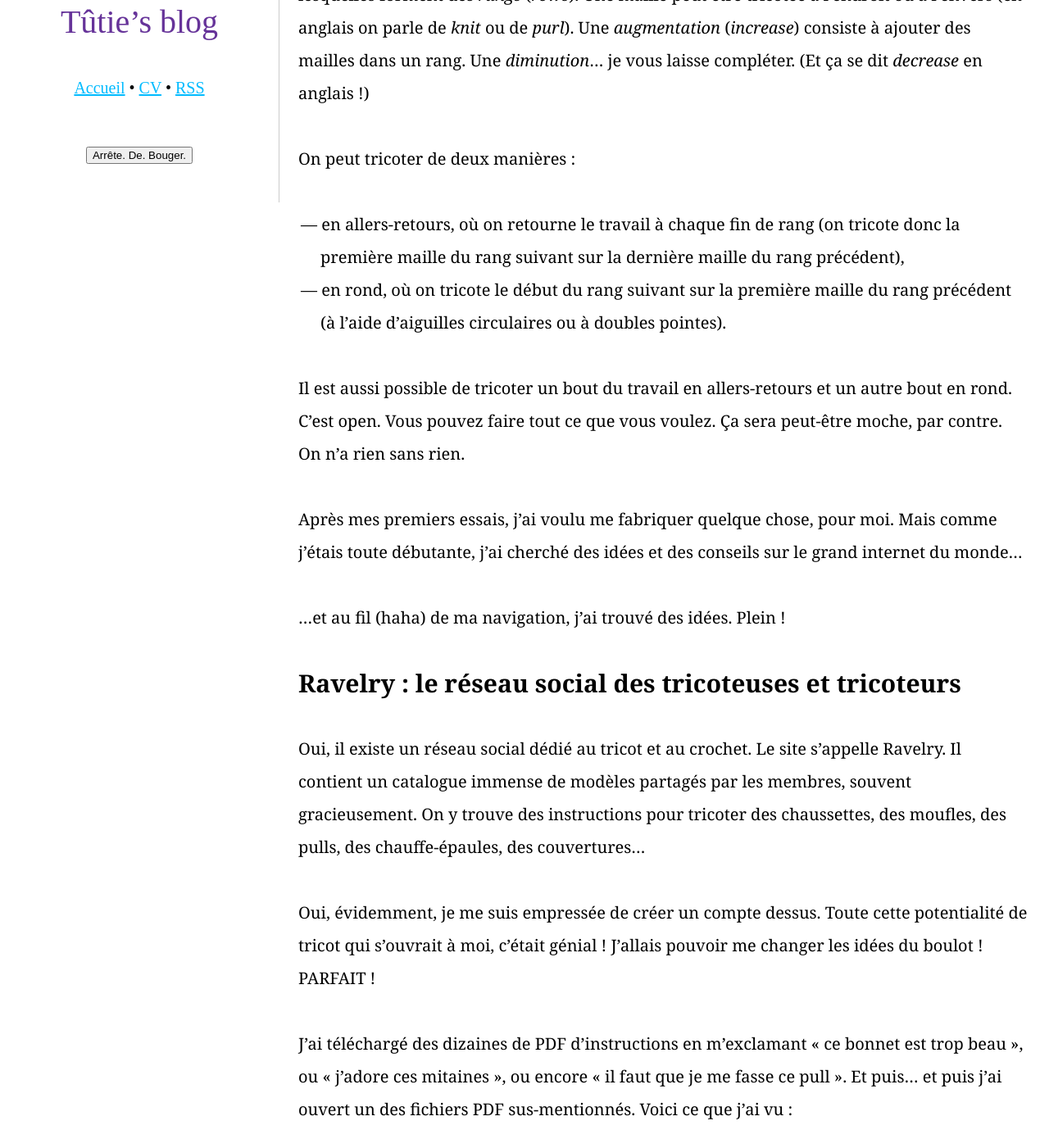
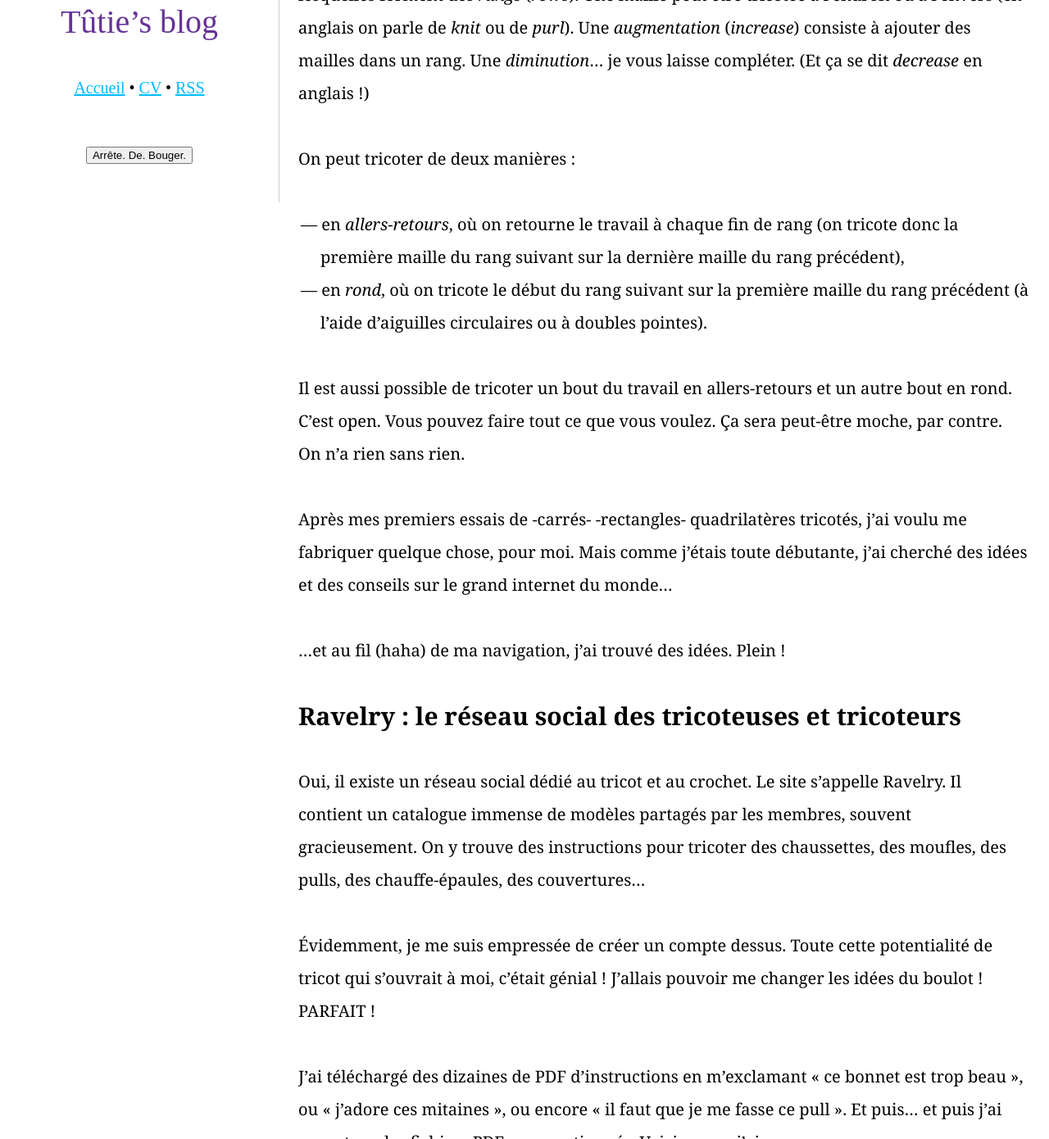
Before and after one commit to tut-tuuut/tut-tuuut.github.io, a Jekyll site: the page built from _posts/2017-03-10-algo-du-tricot.md, in a window 1280 px wide and 1400 px high, scrolled down 1273 px, cut to the strip 0-1390 px from the top of the window. Shown: the whole strip at 82% size. Built offline with Jekyll 4.4.1, drawn with Linux system fonts in a browser that asks for light colours; some of the changed text lies outside the part shown.

Commit message:
Update 2017-03-10-algo-du-tricot.md

```diff
--- a/_posts/2017-03-10-algo-du-tricot.md
+++ b/_posts/2017-03-10-algo-du-tricot.md
@@ -22,12 +22,12 @@
 
 On peut tricoter de deux manières :
 
-* en allers-retours, où on retourne le travail à chaque fin de rang (on tricote donc la première maille du rang suivant sur la dernière maille du rang précédent),
-* en rond, où on tricote le début du rang suivant sur la première maille du rang précédent (à l'aide d'aiguilles circulaires ou à doubles pointes).
+* en _allers-retours_, où on retourne le travail à chaque fin de rang (on tricote donc la première maille du rang suivant sur la dernière maille du rang précédent),
+* en _rond_, où on tricote le début du rang suivant sur la première maille du rang précédent (à l'aide d'aiguilles circulaires ou à doubles pointes).
 
 Il est aussi possible de tricoter un bout du travail en allers-retours et un autre bout en rond. C'est open. Vous pouvez faire tout ce que vous voulez. Ça sera peut-être moche, par contre. On n'a rien sans rien.
 
-Après mes premiers essais, j'ai voulu me fabriquer quelque chose, pour moi. Mais comme j'étais toute débutante, j'ai cherché des idées et des conseils sur le grand internet du monde…
+Après mes premiers essais de -carrés- -rectangles- quadrilatères tricotés, j'ai voulu me fabriquer quelque chose, pour moi. Mais comme j'étais toute débutante, j'ai cherché des idées et des conseils sur le grand internet du monde…
 
 …et au fil (haha) de ma navigation, j'ai trouvé des idées. Plein !
 
@@ -35,7 +35,7 @@
 
 Oui, il existe un réseau social dédié au tricot et au crochet. Le site s'appelle Ravelry. Il contient un catalogue immense de modèles partagés par les membres, souvent gracieusement. On y trouve des instructions pour tricoter des chaussettes, des moufles, des pulls, des chauffe-épaules, des couvertures…
 
-Oui, évidemment, je me suis empressée de créer un compte dessus. Toute cette potentialité de tricot qui s'ouvrait à moi, c'était génial ! J'allais pouvoir me changer les idées du boulot ! PARFAIT !
+Évidemment, je me suis empressée de créer un compte dessus. Toute cette potentialité de tricot qui s'ouvrait à moi, c'était génial ! J'allais pouvoir me changer les idées du boulot ! PARFAIT !
 
 J'ai téléchargé des dizaines de PDF d'instructions en m'exclamant « ce bonnet est trop beau », ou « j'adore ces mitaines », ou encore « il faut que je me fasse ce pull ». Et puis… et puis j'ai ouvert un des fichiers PDF sus-mentionnés. Voici ce que j'ai vu :
 
@@ -71,11 +71,13 @@
 
 Écrire `kfab` au lieu de `knit into the front and back of stitch`, c'est définir une fonction pour alléger le code.
 
-Et `*kfab, slipm, kfab, knit to one st before sm; repeat from * twice`, en programmation, ça s'appelle une boucle `for`.
+Et `*kfab, slipm, kfab, knit to one st before sm; répéter deux fois depuis *`, en programmation, ça s'appelle une boucle `for`.
 
 Et ces gros tableaux imbitables en fonction de la taille du vêtement que l'on tricote, c'est presque une utilisation de variables. (Ou en tout cas ça serait bien !)
 
 On a aussi des boucles `while`. Par exemple, « tricoter tout à l'envers, puis tricoter tout à l'endroit, répéter ces deux rangs _jusqu'à ce que la pièce mesure 30 cm_ ».
+
+On a même une notion de somme de contrôle : je croise souvent des _à la fin de ce rang, vous devriez avoir 118 mailles_.
 
 Qu'on ne vienne pas me répéter que les nanas ne savent pas coder : celles qui écrivent des modèles de tricot font preuve d'une capacité d'abstraction et de modélisation plutôt remarquable. Sans parler de la concentration nécessaire pour comprendre puis suivre un modèle sans se tromper.
 
@@ -97,5 +99,5 @@
 
 D'ailleurs je vois en écrivant cette note qu'il manque 3 rangs d'augmentations dans mon excel… Cela pourrait expliquer que mon truc ait l'air trop petit. Je vais recompter.
 
-(Oui je fais des excel de tricot, et j'assume. Voilà.)
+(Oui, je fais des excel de tricot, et j'assume. Voilà.)
 (Ah oui et effectivement, je tricote en franglais. Ça va plus vite de dire _knit_ et _purl_ dans ma tête que _tricoter une maille à l'endroit_ et _tricoter une maille à l'envers_ !)
```
